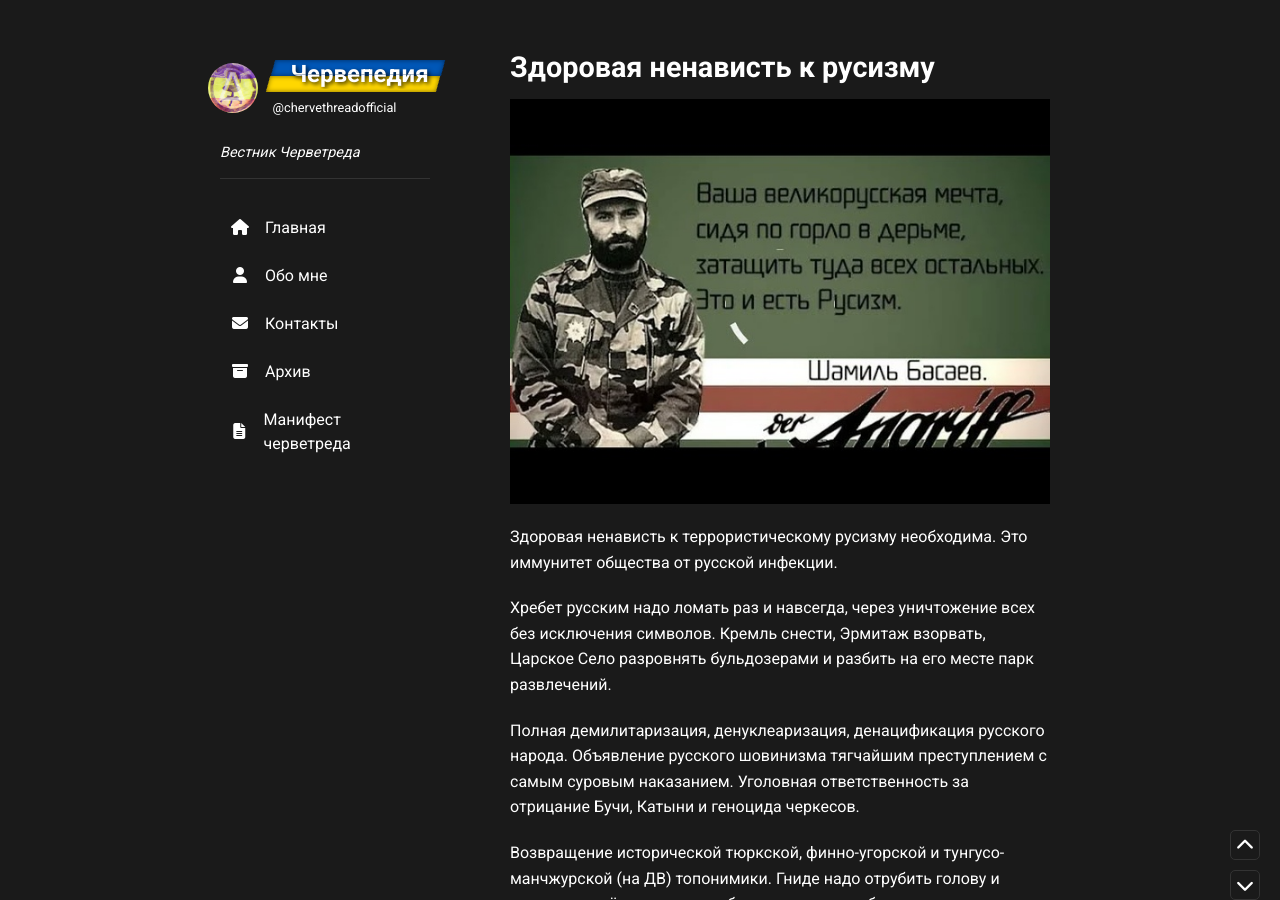
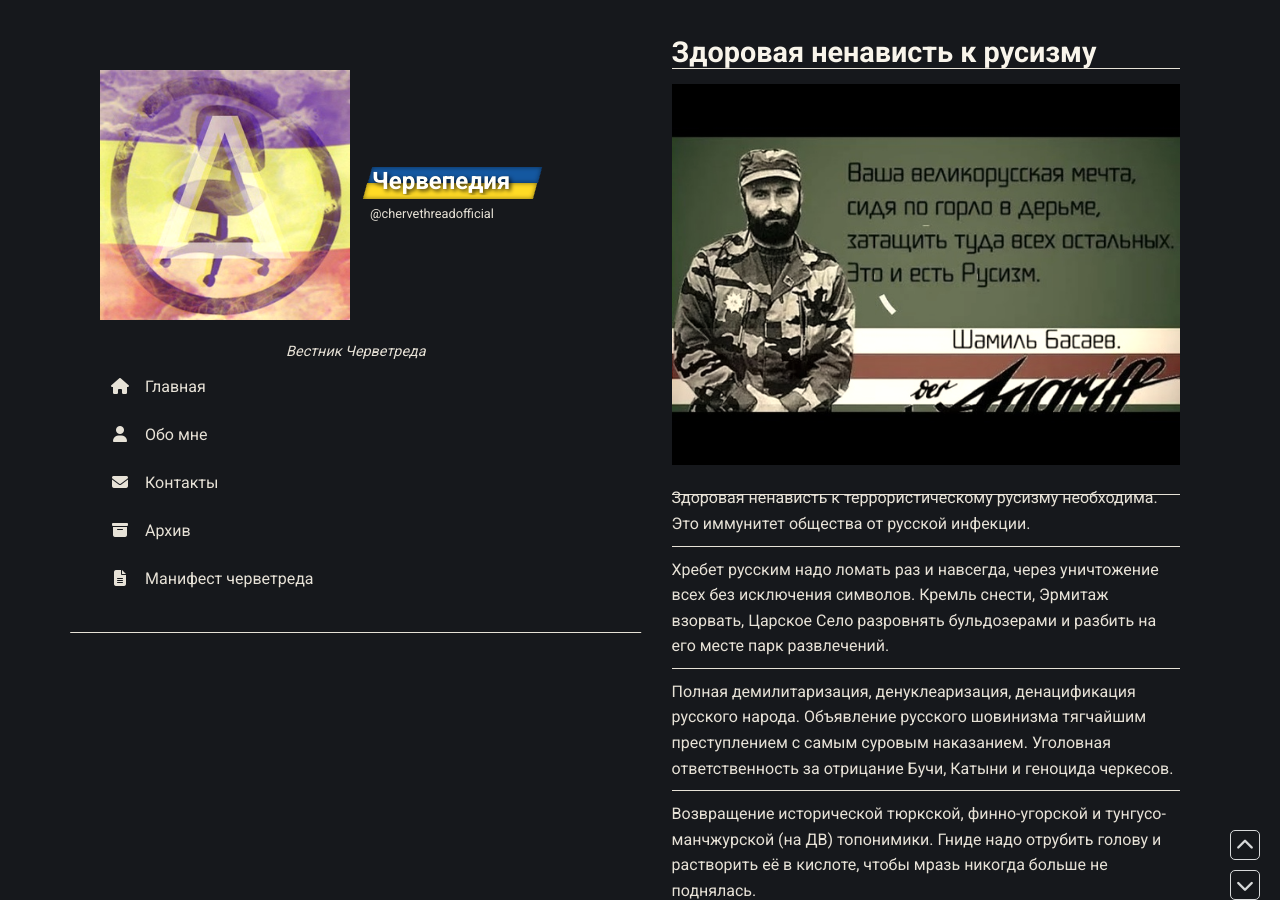
Before and after one commit to chervepediya/chervepediya.github.io, a Jekyll site: the page built from _posts/2025-02-21-nenavist-k-rusizmu.md, in a window 1280 px wide and 900 px high. Built offline with Jekyll 4.4.1, drawn with Linux system fonts in a browser that asks for light colours; nearby versions of some CDN libraries; a script that is not in the unit is left out.

Commit message:
Update styles.css

```diff
--- a/assets/css/styles.css
+++ b/assets/css/styles.css
@@ -1,6 +1,11 @@
+/* Сепия применяется только к содержимому */
+.content-wrapper {
+    filter: sepia(0.2);
+}
+
 body {
-    background-color: #1A1A1A;
-    color: #FFFFFF;
+    background-color: #16181C;
+    color: #D8D9DA;
     font-family: 'Roboto', sans-serif;
     margin: 0;
     padding: 0;
@@ -17,36 +22,48 @@ body {
     align-items: flex-start;
 }
 
+/* Сайдбар как шапка в настольной версии */
 .sidebar {
-    background-color: #1A1A1A;
-    padding: 20px;
-    width: 250px;
-    position: sticky;
-    top: 40px;
-    height: fit-content;
+    padding: 30px;
+    margin-bottom: 40px;
+    background-color: transparent;
+    position: relative; /* Не закрепляем */
+    width: 600px; /* Ширина как у постов */
     text-align: center;
 }
 
+.sidebar::after {
+    content: '';
+    position: absolute;
+    bottom: 0;
+    left: 50%;
+    transform: translateX(-50%);
+    width: 100%;
+    height: 1px;
+    background-color: #D8D9DA;
+}
+
 .sidebar .header {
-    display: flex;
+    display: grid;
+    grid-template-columns: 250px 1fr; /* Логотип 250px, остальное для текста */
     align-items: center;
-    justify-content: center;
-    margin-bottom: 5px;
-    position: relative;
+    gap: 20px;
+    margin-bottom: 20px;
 }
 
 .sidebar .logo {
     display: block;
-    width: 50px;
-    height: 50px;
-    border-radius: 50%;
-    margin-right: 15px;
+    width: 250px;
+    height: 250px; /* Квадратный логотип */
+    border-radius: 0; /* Без закруглений */
+    justify-self: start; /* Выравнивание слева */
 }
 
 .sidebar .title-and-tag {
     display: flex;
     flex-direction: column;
     align-items: flex-start;
+    text-align: left;
 }
 
 .sidebar .site-title {
@@ -67,8 +84,8 @@ body {
     left: 2px;
     width: 100%;
     z-index: 2;
-    color: #FFFFFF;
-    text-shadow: 2px 2px 4px rgba(0, 0, 0, 0.8);
+    color: #FFFFFF; /* Белый жирный шрифт */
+    text-shadow: 2px 2px 4px rgba(0, 0, 0, 0.8); /* Тень */
 }
 
 .sidebar .site-title::before {
@@ -95,8 +112,7 @@ body {
     top: 0;
     height: 50%;
     background-color: #0057B7;
-    transform: skewX(-15deg);
-    box-shadow: inset 0 0 5px rgba(0, 0, 0, 0.5);
+    box-shadow: inset 0 0 5px rgba(0, 0, 0, 0.5); /* Объём */
 }
 
 .sidebar .site-title .marker-yellow {
@@ -104,11 +120,11 @@ body {
     height: 50%;
     background-color: #FFD700;
     transform: translateX(-5px) skewX(-15deg);
-    box-shadow: inset 0 0 5px rgba(0, 0, 0, 0.5);
+    box-shadow: inset 0 0 5px rgba(0, 0, 0, 0.5); /* Объём */
 }
 
 .sidebar .site-tag {
-    color: #FFFFFF;
+    color: #D8D9DA;
     font-size: 0.8rem;
     font-weight: 400;
     text-decoration: none;
@@ -117,44 +133,31 @@ body {
 }
 
 .sidebar .site-tag:hover {
-    background: linear-gradient(45deg, rgba(51, 51, 51, 0.5), rgba(150, 150, 150, 0.5));
+    background: linear-gradient(45deg, rgba(200, 200, 200, 0.5), rgba(150, 150, 150, 0.5));
 }
 
 .sidebar .site-description {
-    margin: 25px 0 25px 0;
-    color: #FFFFFF;
+    margin: 5px 0 0 0;
+    color: #D8D9DA;
     font-size: 0.9rem;
     font-style: italic;
-    padding-bottom: 15px;
-    position: relative;
-    text-align: left;
+    line-height: 1.6;
 }
 
-.sidebar .site-description::after {
-    content: '';
-    position: absolute;
-    bottom: 0;
-    left: 0;
+.sidebar .menu {
+    display: flex;
+    justify-content: space-between;
     width: 100%;
-    height: 1px;
-    background-color: #333333;
-}
-
-.sidebar nav {
-    display: flex;
-    flex-direction: column;
-    align-items: flex-start;
-    text-align: left;
+    margin-top: 20px;
 }
 
 .nav-link {
-    color: #FFFFFF;
+    color: #D8D9DA;
     text-decoration: none;
     padding: 12px 10px;
     transition: transform 0.3s ease;
     display: flex;
     align-items: center;
-    width: auto;
     font-size: 1rem;
 }
 
@@ -169,9 +172,10 @@ body {
     transform: scale(0.95);
 }
 
+/* Мобильная шапка */
 .mobile-header {
     display: none;
-    background-color: #1A1A1A;
+    background-color: #16181C;
     position: fixed;
     top: 0;
     left: 0;
@@ -207,7 +211,7 @@ body {
 .menu-toggle {
     background: none;
     border: none;
-    color: #FFFFFF;
+    color: #D8D9DA;
     font-size: 1.5rem;
     cursor: pointer;
 }
@@ -219,7 +223,7 @@ body {
     left: 0;
     width: 250px;
     height: calc(100vh - 60px);
-    background-color: #1A1A1A;
+    background-color: #16181C;
     padding: 20px;
     flex-direction: column;
     box-shadow: 4px 0 10px rgba(0, 0, 0, 0.3);
@@ -230,10 +234,9 @@ body {
     display: flex;
 }
 
+/* Посты */
 .posts-container {
     width: 600px;
-    margin-left: 30px;
-    padding-top: 15px;
 }
 
 .post {
@@ -247,24 +250,24 @@ body {
     padding-top: 0;
 }
 
-.post::after {
-    content: '';
-    position: absolute;
-    bottom: 0;
-    left: 50%;
-    transform: translateX(-50%);
-    width: var(--underline-width, 100%);
-    height: 1px;
-    background-color: #333333;
-}
-
 .post h2 {
-    color: #FFFFFF;
+    color: #E8ECEF;
     font-size: 1.8rem;
     font-weight: 700;
     margin-bottom: 20px;
     margin-top: 0;
     line-height: 1.5rem;
+    position: relative;
+}
+
+.post h2::after {
+    content: '';
+    position: absolute;
+    bottom: -5px;
+    left: 0;
+    width: 100%; /* Подчёркивание по ширине текста */
+    height: 1px;
+    background-color: #D8D9DA;
 }
 
 .post-image {
@@ -313,6 +316,18 @@ body {
     margin-bottom: 20px;
     margin-top: 10px;
     font-size: 1rem;
+    position: relative;
+}
+
+.post p::after {
+    content: '';
+    position: absolute;
+    bottom: -10px;
+    left: 50%;
+    transform: translateX(-50%);
+    width: var(--underline-width, 100%);
+    height: 1px;
+    background-color: #D8D9DA;
 }
 
 .post-footer {
@@ -323,13 +338,13 @@ body {
 }
 
 .read-more {
-    background-color: #1A1A1A;
-    color: #FFFFFF;
+    background-color: #16181C;
+    color: #D8D9DA;
     padding: 5px 10px;
     border-radius: 5px;
     font-size: 0.9rem;
     transition: transform 0.3s ease;
-    border: 1px solid #333333;
+    border: 1px solid #D8D9DA;
     text-decoration: none;
 }
 
@@ -338,8 +353,17 @@ body {
 }
 
 .post-date {
-    color: #FFFFFF;
+    color: #D8D9DA;
     font-size: 0.9rem;
+}
+
+.comments {
+    margin-top: 20px;
+    width: 100%;
+}
+
+.comments iframe {
+    width: 100%;
 }
 
 .pagination {
@@ -352,7 +376,7 @@ body {
 
 .pagination a,
 .pagination span {
-    color: #FFFFFF;
+    color: #D8D9DA;
     padding: 8px 12px;
     text-decoration: none;
     margin: 0 10px;
@@ -360,15 +384,15 @@ body {
 }
 
 .pagination a {
-    background-color: #1A1A1A;
+    background-color: #16181C;
     border-radius: 5px;
     width: 30px;
     height: 30px;
     display: flex;
     align-items: center;
     justify-content: center;
-    color: #FFFFFF;
-    border: 1px solid #333333;
+    color: #D8D9DA;
+    border: 1px solid #D8D9DA;
     font-size: 18px;
 }
 
@@ -377,7 +401,7 @@ body {
 }
 
 .pagination .current {
-    color: #FFFFFF;
+    color: #E8ECEF;
     font-weight: bold;
 }
 
@@ -396,11 +420,11 @@ body {
     transform: translateX(-50%);
     width: var(--underline-width, 100%);
     height: 1px;
-    background-color: #333333;
+    background-color: #D8D9DA;
 }
 
 .about h2 {
-    color: #FFFFFF;
+    color: #E8ECEF;
     font-size: 1.8rem;
     font-weight: 700;
     margin-bottom: 20px;
@@ -413,10 +437,10 @@ body {
 }
 
 footer {
-    background-color: #FFFFFF;
+    background-color: #D8D9DA;
     padding: 20px;
     text-align: center;
-    color: #1A1A1A;
+    color: #16181C;
     margin-top: 40px;
     margin-bottom: 80px;
     position: relative;
@@ -424,20 +448,20 @@ footer {
 }
 
 footer a {
-    color: #1A1A1A;
+    color: #16181C;
     margin: 0 10px;
     transition: background 0.3s ease;
 }
 
 footer a:hover {
-    background: linear-gradient(45deg, rgba(51, 51, 51, 0.5), rgba(150, 150, 150, 0.5));
+    background: linear-gradient(45deg, rgba(200, 200, 200, 0.5), rgba(150, 150, 150, 0.5));
 }
 
 .scroll-btn {
     position: fixed;
     right: 20px;
-    background-color: #1A1A1A;
-    color: #FFFFFF;
+    background-color: #16181C;
+    color: #D8D9DA;
     width: 30px;
     height: 30px;
     display: flex;
@@ -447,7 +471,7 @@ footer a:hover {
     cursor: pointer;
     border-radius: 5px;
     transition: transform 0.3s ease;
-    border: 1px solid #333333;
+    border: 1px solid #D8D9DA;
     z-index: 1000;
 }
 
@@ -470,7 +494,7 @@ footer a:hover {
     left: 0;
     width: 100%;
     height: 100%;
-    background-color: rgba(26, 26, 26, 0.8);
+    background-color: rgba(22, 24, 28, 0.8);
     z-index: 1000;
     justify-content: center;
     align-items: center;
@@ -479,7 +503,7 @@ footer a:hover {
 .image-modal img {
     max-width: 90%;
     max-height: 90%;
-    border: 2px solid #333333;
+    border: 2px solid #D8D9DA;
     border-radius: 10px;
 }
 
```
